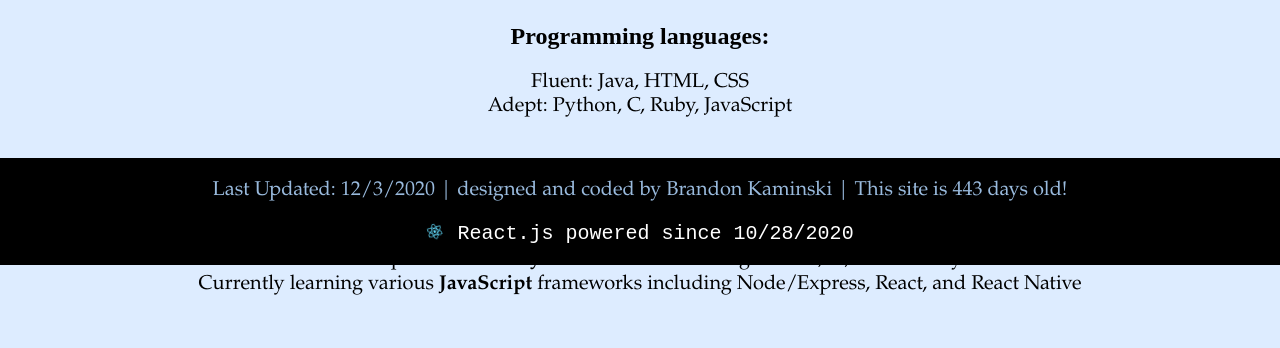
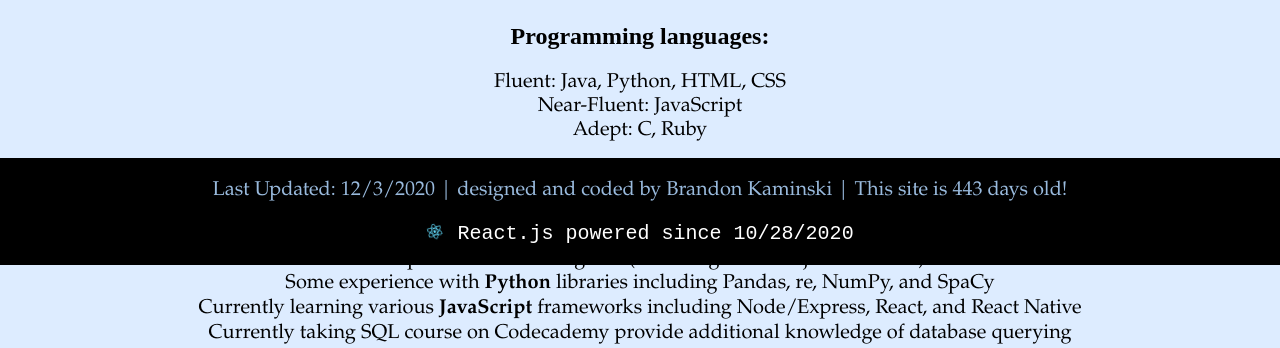
Before and after one commit to branmkam/websitev2, a React (Create React App) app: page /projects in a window 1280 px wide. Shown: the part 535-883 px from the top of the page. Built offline with nearby package versions, Linux system fonts and the light colour scheme.

Commit message:
Update ProjectsMod.js

```diff
--- a/src/ProjectsMod.js
+++ b/src/ProjectsMod.js
@@ -37,15 +37,17 @@
     </ul>
 
     <h2>Programming languages:</h2>
-    <p> Fluent: Java, HTML, CSS <br/>
-    Adept: Python, C, Ruby, JavaScript<br/>
+    <p> Fluent: Java, Python, HTML, CSS<br/>
+    Near-Fluent: JavaScript<br/>
+    Adept: C, Ruby<br/>
   </p>
   <br/>
 
   <h2>Other Skills:</h2>
     <p> Databases: Some experience with MongoDB (including its Node.js framework) and Postman<br/>
-   Some experience with <b>Python</b> libraries including Pandas, re, and NumPy<br/>
-   Currently learning various <b>JavaScript</b> frameworks including Node/Express, React, and React Native</p>
+   Some experience with <b>Python</b> libraries including Pandas, re, NumPy, and SpaCy<br/>
+   Currently learning various <b>JavaScript</b> frameworks including Node/Express, React, and React Native<br/>
+   Currently taking SQL course on Codecademy provide additional knowledge of database querying</p>
   <br/>
 
 <ul>
```
